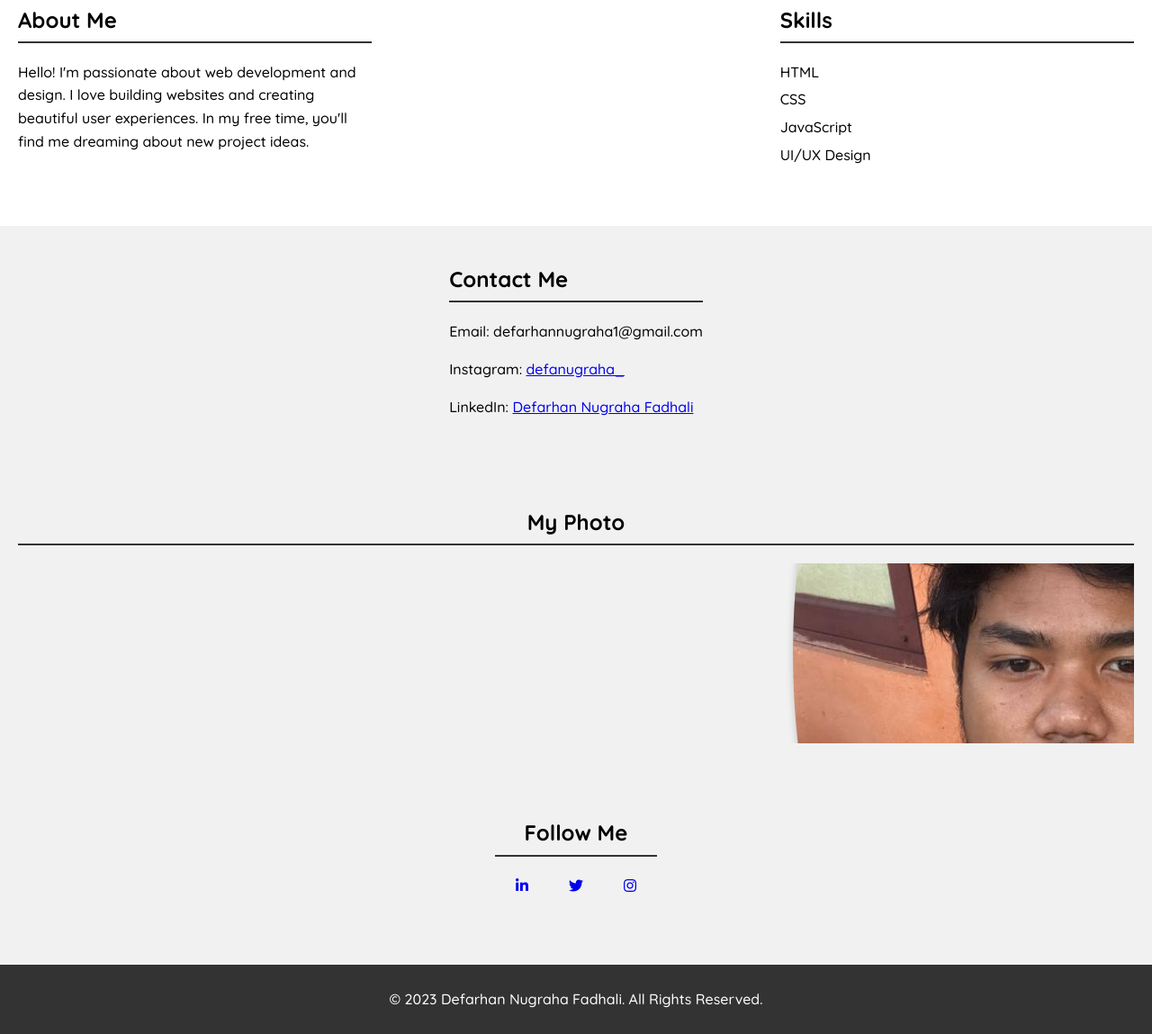
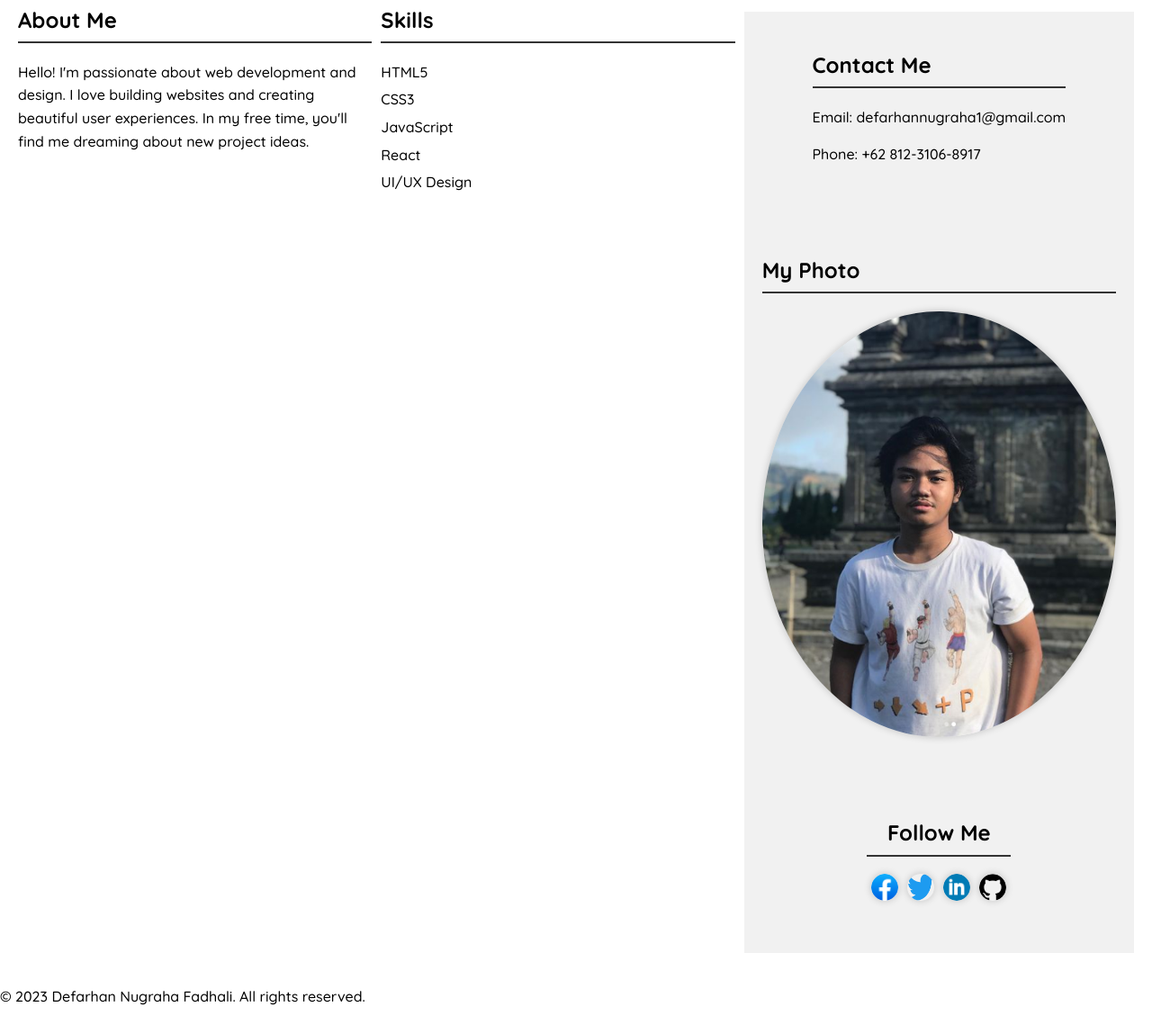
Before and after one commit to deFare00/SubmissionDicodingDasarPemrogramanWeb, a plain HTML site: page index.html in a window 1280 px wide. Shown: the part 230-1379 px from the top of the page at 90% size. Drawn offline with Linux system fonts and the light colour scheme.

Commit message:
update aside

```diff
--- a/css/style.css
+++ b/css/style.css
@@ -1,8 +1,4 @@
 @import url('https://fonts.googleapis.com/css2?family=Quicksand:wght@500;700&display=swap');
-
-* {
-    box-sizing: border-box;
-}
 
 body {
   font-family: 'Quicksand', sans-serif;
@@ -62,32 +58,13 @@ body {
   display: flex;
   flex-direction: column;
   align-items: center;
+  flex-basis: calc(33.33% - 20px); /* On larger screens, the aside will take one-third of the width */
+  margin-top: 30px; /* Add some spacing between the main content and aside */
 }
 
-  #photo-slider {
+#photo {
   margin-top: 30px;
-    text-align: center;
 }
-
-  .slider-container {
-    display: flex;
-    overflow: hidden;
-    max-height: 200px; /* Adjust the max height to fit your photos */
-    justify-content: center;
-    align-items: center;
-  }
-
-  .slider-container img {
-    width: 100%;
-    height: auto;
-    opacity: 0;
-    transition: opacity 1s;
-  }
-
-  .slider-container img.active {
-    opacity: 1;
-  }
-
 
 img {
   max-width: 100%;
@@ -105,27 +82,25 @@ body {
   justify-content: center;
 }
 
-  #social a {
-    width: 50px;
-    height: 50px;
-    margin: 0 5px;
+#social img {
+  width: 30px;
+  height: 30px;
+  margin: 0 5px; /* Add spacing between the icons */
 }
 
-  footer {
-    background-color: #333;
-    color: #fff;
-    text-align: center;
-    padding: 10px;
-  }
-
-  /* Responsive styles */
+/* Additional responsive styles */
 @media screen and (max-width: 800px) {
   main {
     padding: 10px;
   }
 
   section {
-      flex-basis: 100%;
+    flex-basis: 100%; /* Full width for sections on smaller screens */
+  }
+
+  aside {
+    flex-basis: 100%; /* Full width for the aside on smaller screens */
+    margin-top: 20px; /* Adjust spacing for the aside on smaller screens */
   }
 }
 
@@ -137,10 +112,13 @@ body {
   header p {
     font-size: 16px;
   }
-  }
 
-  @media screen and (max-width: 600px) {
   .slider-container {
     max-height: 150px;
   }
+
+  #social img {
+    width: 25px;
+    height: 25px;
   }
+}
--- a/index.html
+++ b/index.html
@@ -12,53 +12,50 @@
 </head>
 <body>
     <header>
-        <h1>Defarhan Nugraha Fadhali</h1>
-        <p>Web Developer | Designer</p>
+        <h1>Defarhan Nugraha</h1>
+        <p>Web Developer | Designer | Dreamer</p>
       </header>
-
       <main>
         <section id="about">
           <h2>About Me</h2>
-            <p>Hello! I'm passionate about web development and design. I love building websites and creating beautiful user experiences. In my free time, you'll find me dreaming about new project ideas.</p>
+          <p>
+            Hello! I'm passionate about web development and design. I love building websites and creating beautiful user experiences. In my free time, you'll find me dreaming about new project ideas.
+          </p>
         </section>
         <section id="skills">
           <h2>Skills</h2>
           <ul>
-                <li>HTML</li>
-                <li>CSS</li>
+            <li>HTML5</li>
+            <li>CSS3</li>
             <li>JavaScript</li>
+            <li>React</li>
             <li>UI/UX Design</li>
           </ul>
         </section>
-    </main>
         <aside>
           <section id="contact">
             <h2>Contact Me</h2>
             <p>Email: defarhannugraha1@gmail.com</p>
-            <p>Instagram: <a href="https://www.instagram.com/defanugraha_/" target="_blank">defanugraha_</a></p>
-            <p>LinkedIn: <a href="https://www.linkedin.com/in/defarhan-nugraha-fadhali-769001222/" target="_blank">Defarhan Nugraha Fadhali</a></p>
+            <p>Phone: +62 812-3106-8917</p>
           </section>
-        <section id="photo-slider">
+          <section id="photo">
             <h2>My Photo</h2>
-            <div class="slider-container">
-                <img src="img/defa masker.PNG" alt="defa masker">
-                <img src="img/defa candi.PNG" alt="defa candi">
-                <img src="img/defa1.jpeg" alt="defa1">
-            </div>
+            <img src="img/defa candi.PNG" alt="Defa">
           </section>
           <section id="social">
             <h2>Follow Me</h2>
             <div>
-                <a href="https://www.linkedin.com/in/defarhan-nugraha-fadhali-769001222/"><i class="fab fa-linkedin-in"></i></a>
-                <a href="https://twitter.com/defanugraha"><i class="fab fa-twitter"></i></a>
-                <a href="https://www.instagram.com/defanugraha_/"><i class="fab fa-instagram"></i></a>
+              <a href="https://www.facebook.com/defarhannugraha.widowati/" target="_blank"><img src="img/facebook-icon.png" alt="Facebook"></a>
+              <a href="https://twitter.com/defanugraha" target="_blank"><img src="img/twitter-icon.png" alt="Twitter"></a>
+              <a href="https://www.linkedin.com/in/defarhan-nugraha-fadhali-769001222/" target="_blank"><img src="img/linkedin-icon.png" alt="LinkedIn"></a>
+              <a href="https://github.com/deFare00" target="_blank"><img src="img/github-icon.png" alt="GitHub"></a>
             </div>
           </section>
         </aside>
+      </main>
       <footer>
-        <p>&copy; 2023 Defarhan Nugraha Fadhali. All Rights Reserved.</p>
+        <p>&copy; 2023 Defarhan Nugraha Fadhali. All rights reserved.</p>
       </footer>
 
-    <script src="script.js"></script>
 </body>
 </html>
--- a/script.js
+++ /dev/null
@@ -1,10 +0,0 @@
-const images = document.querySelectorAll('#photo-slider .slider-container img');
-let currentIndex = 0;
-
-function showNextImage() {
-  images[currentIndex].classList.remove('active');
-  currentIndex = (currentIndex + 1) % images.length;
-  images[currentIndex].classList.add('active');
-}
-
-setInterval(showNextImage, 2000);
```
Also changed, not shown: img/facebook-icon.png (added), img/github-icon.png (added), img/linkedin-icon.png (added), img/twitter-icon.png (added). Lines whose indentation alone changed are shown as unchanged.
